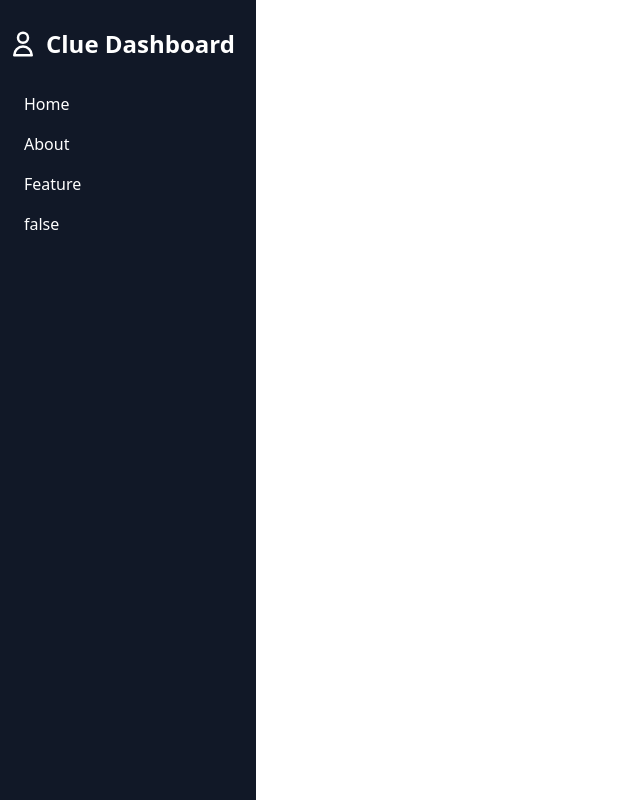
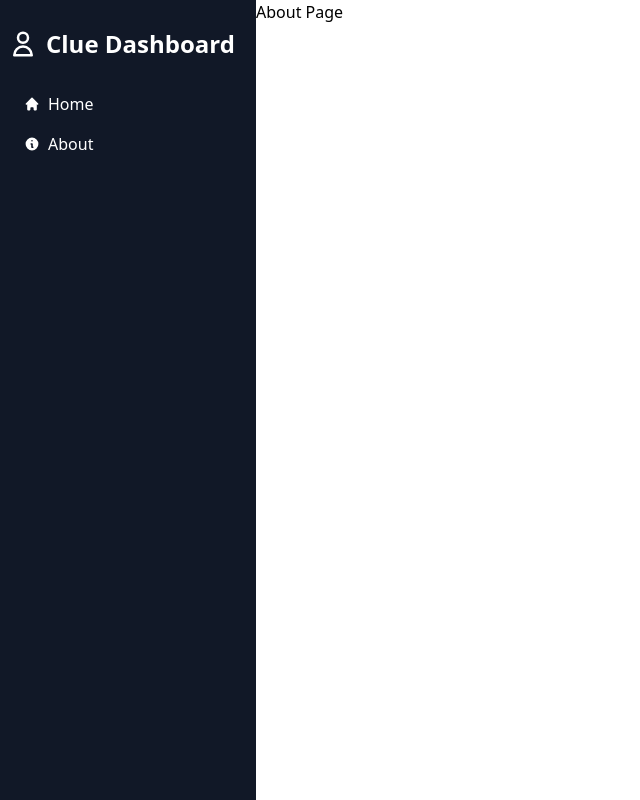
Before and after one commit to irawandns/qlue-test, a React (Create React App) app in the folder admin-dashboard/: page /about in a window 1280 px wide. Shown: the whole page, without its empty margins (0-640 px from the left). Built offline with nearby package versions, Linux system fonts and the light colour scheme.

Commit message:
add icon to navlist and use Link from react-router instead of a html tag

```diff
--- a/admin-dashboard/src/App.js
+++ b/admin-dashboard/src/App.js
@@ -1,14 +1,16 @@
 import { Routes, Route } from "react-router-dom";
 import "./App.css";
-import Home from './pages/Home';
+import Home from "./pages/Home";
+import About from "./pages/About";
 import SideBar from "./components/SideBar";
 
 function App() {
   return (
     <div className="md:flex">
-      <SideBar/>
+      <SideBar />
       <Routes>
         <Route path="/" element={<Home />} />
+        <Route path="/about" element={<About />} />
       </Routes>
     </div>
   );
--- a/admin-dashboard/src/components/SideBar.jsx
+++ b/admin-dashboard/src/components/SideBar.jsx
@@ -1,11 +1,12 @@
-import { HiOutlineUser, HiMenu } from "react-icons/hi";
-import { useState } from "react"
+import { HiOutlineUser, HiMenu, HiHome, HiInformationCircle } from "react-icons/hi";
+import { useState } from "react";
+import { Link } from "react-router-dom";
 
 export default function SideBar() {
-  let [menuButton, setMenuButton] = useState(false)
+  let [menuButton, setMenuButton] = useState(false);
   const handleMenuButton = () => {
-    setMenuButton(!menuButton)
-  }
+    setMenuButton(!menuButton);
+  };
 
   return (
     <>
@@ -16,14 +17,27 @@ export default function SideBar() {
           Clue Dashboard
         </a>
         {/* menu button */}
-        <button className="px-4 focus:bg-gray-700" onClick={()=>{handleMenuButton()}}>
+        <button
+          className="px-4 focus:bg-gray-700"
+          onClick={() => {
+            handleMenuButton();
+          }}
+        >
           <HiMenu size={30} />
         </button>
       </div>
 
-      <div className={`bg-gray-900 text-white h-screen w-64 space-y-6 py-7 px-2 absolute inset-y-0 left-0 transform ${menuButton ? '-translate-x-full' : ''} transition duration-200 md:relative md:translate-x-0`}>
+      <div
+        className={`bg-gray-900 text-white h-screen w-64 space-y-6 py-7 px-2 absolute inset-y-0 left-0 transform ${
+          menuButton ? "" : "-translate-x-full"
+        } transition duration-200 md:relative md:translate-x-0`}
+      >
         {/* logo */}
-        <a href="/" className="flex items-center space-x-2" onClick={() => handleMenuButton()}>
+        <a
+          href="/"
+          className="flex items-center space-x-2"
+          onClick={() => handleMenuButton()}
+        >
           <HiOutlineUser size={30} />
 
           <span className="text-white text-2xl font-extrabold">
@@ -32,30 +46,18 @@ export default function SideBar() {
         </a>
         {/* nav */}
         <nav>
-          <a
-            href="/"
-            className="block py-2 px-4 rounded transition duration-200 hover:bg-gray-400"
+          <Link
+            to="/"
+            className="flex items-center space-x-2 py-2 px-4 rounded transition duration-200 hover:bg-gray-400"
           >
-            Home
-          </a>
-          <a
-            href="/"
-            className="block py-2 px-4 rounded transition duration-200 hover:bg-gray-400"
+            <HiHome/> <span>Home</span>
+          </Link>
+          <Link
+            to="/about"
+            className="flex items-center space-x-2 py-2 px-4 rounded transition duration-200 hover:bg-gray-400"
           >
-            About
-          </a>
-          <a
-            href="/"
-            className="block py-2 px-4 rounded transition duration-200 hover:bg-gray-400"
-          >
-            Feature
-          </a>
-          <a
-            href="/"
-            className="block py-2 px-4 rounded transition duration-200 hover:bg-gray-400"
-          >
-            {`${menuButton}`}
-          </a>
+           <HiInformationCircle/> <span>About</span>
+          </Link>
         </nav>
       </div>
     </>
--- /dev/null
+++ b/admin-dashboard/src/pages/About.jsx
@@ -0,0 +1,9 @@
+export default function About(){
+    return(
+        <>
+        <div>
+            About Page
+        </div>
+        </>
+    )
+}
```
Also changed, not shown: admin-dashboard/src/pages/Home.jsx (renamed from admin-dashboard/src/pages/Home.js).
